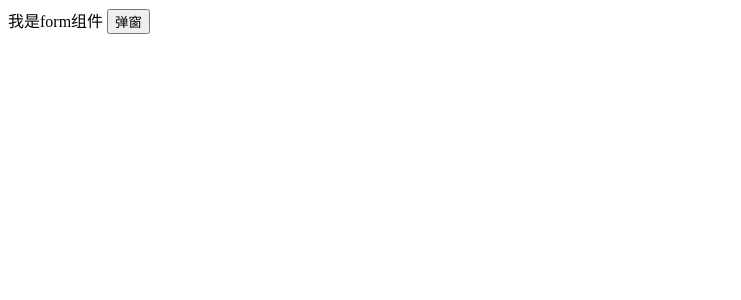
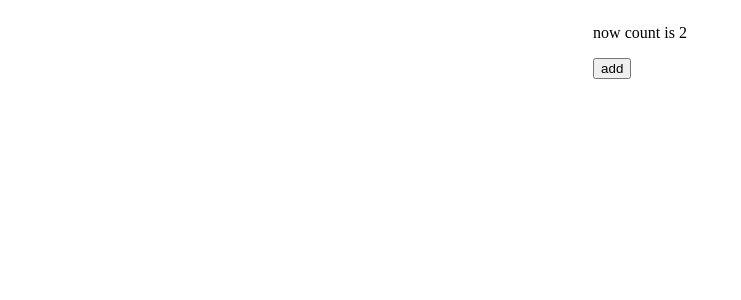
Before and after one commit to wangchongfeng/vue2-ecology, a Vue app: page / in a window 1280 px wide. Shown: the top 300 px of the page, without its empty margins (0-741 px from the left). Built offline with nearby package versions, Linux system fonts and the light colour scheme; the HTML template or start-up script is replaced by a standard one.

Commit message:
add official vuex

```diff
--- a/package.json
+++ b/package.json
@@ -5,15 +5,16 @@
   "main": "extend.js",
   "scripts": {
     "test": "echo \"Error: no test specified\" && exit 1",
-    "dev": "webpack-dev-server"
+    "dev": "webpack-dev-server --open"
   },
   "author": "",
   "license": "ISC",
   "dependencies": {
     "vue": "^2.6.11",
-    "webpack": "^4.44.1"
+    "vuex": "^3.5.1"
   },
   "devDependencies": {
+    "webpack": "^4.44.1",
     "css-loader": "^4.2.0",
     "file-loader": "^6.0.0",
     "html-webpack-plugin": "^4.3.0",
--- a/src/App.vue
+++ b/src/App.vue
@@ -1,11 +1,21 @@
 <template>
-    <div>
-        <Fform></Fform>
+    <div class="f-layout">
+        <!-- <Fform></Fform> -->
+        <Vuextest />
     </div>
 </template>
 <script>
 import Fform from './components/Fform/index.vue'
+import Vuextest from './components/vuex-test'
+
+
 export default {
-    components: {Fform}
+    components: {Fform, Vuextest}
 }
 </script>
+<style>
+.f-layout {
+    display: flex;
+    justify-content: center;
+}
+</style>
--- /dev/null
+++ b/src/components/vuex-test/index.vue
@@ -0,0 +1,15 @@
+<template>
+  <div>
+    <p>now count is {{$store.state.count}}</p>
+    <button @click="add">add</button>
+  </div>
+</template>
+<script>
+  export default {
+    methods: {
+      add() {
+        this.$store.dispatch('add', 3)
+      }
+    }
+  }
+</script>
--- a/src/main.js
+++ b/src/main.js
@@ -1,5 +1,7 @@
 import Vue from 'vue'
 import App from './App.vue'
+import store from './store'
 new Vue({
+    store,
     render: h=> h(App)
 }).$mount('#app')
--- /dev/null
+++ b/src/store.js
@@ -0,0 +1,23 @@
+
+import Vuex from 'vuex'
+import Vue from 'vue'
+const actions = {
+  add({commit}, number) {
+    commit('ADD', number)
+  }
+}
+const mutations = {
+  ADD(state, number) {
+    state.count+= number
+  }
+}
+const state = {
+  count: 2
+}
+
+Vue.use(Vuex)
+export default new Vuex.Store({
+  actions,
+  mutations,
+  state
+})
--- a/webpack.config.js
+++ b/webpack.config.js
@@ -9,6 +9,7 @@ module.exports = {
         path: path.resolve(__dirname, 'dist'),
         filename: 'app.js'
     },
+    devtool: 'source-map',
     resolve: {
         extensions: ['.js', '.vue', '.json'],
         alias: {
```
